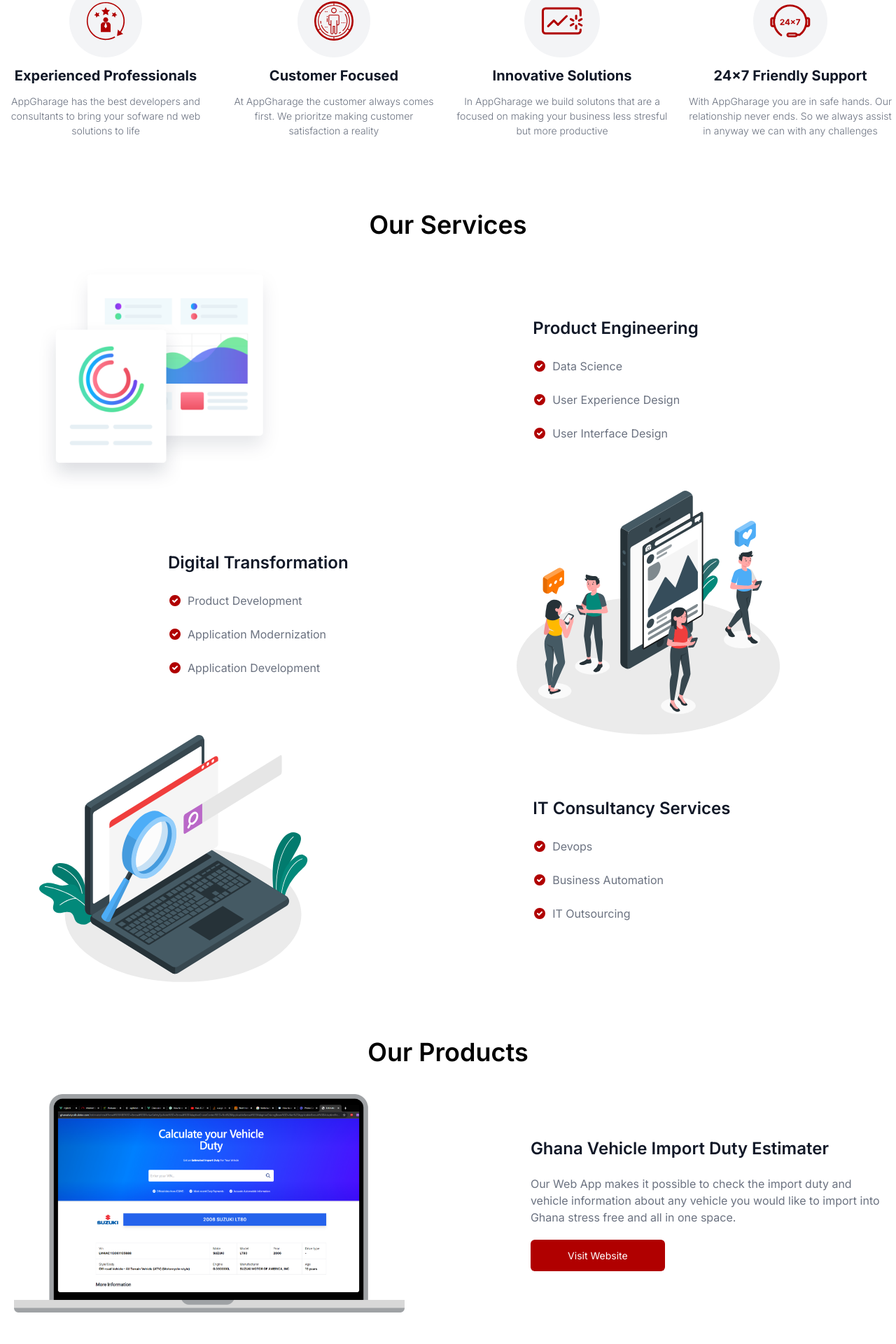
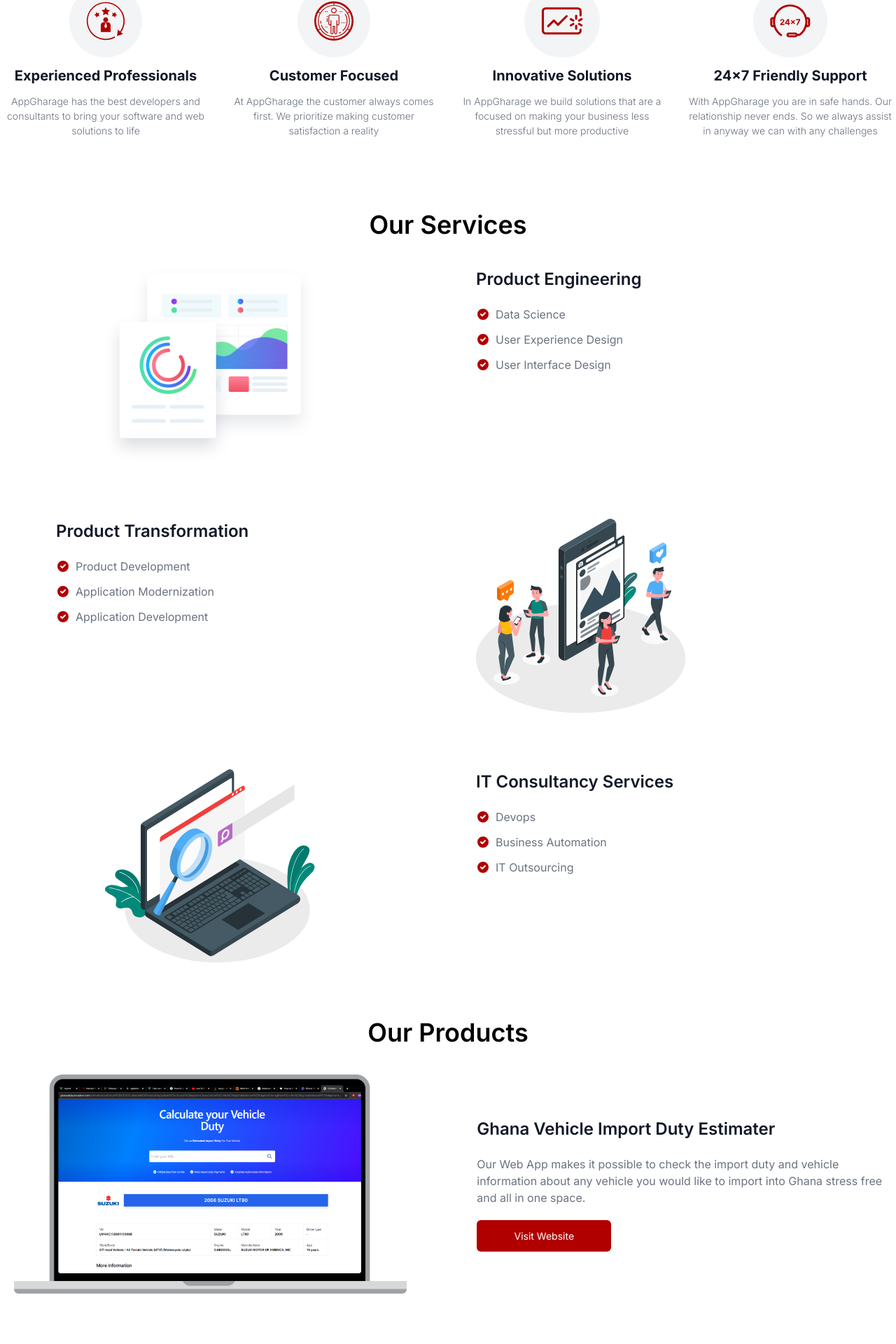
Before and after one commit to cnaallotey/appgharageWebsite, a Vue app: page / in a window 1280 px wide. Shown: the part 675-2595 px from the top of the page at 70% size. Built offline with nearby package versions, Linux system fonts and the light colour scheme.

Commit message:
ui changes

```diff
--- a/src/components/homepage.vue
+++ b/src/components/homepage.vue
@@ -19,7 +19,7 @@
               <p
                 class="font-normal text-gray-500 text-base md:text-lg lg:herocaption text-center lg:text-left px-10 lg:px-0"
               >
-                AppGharage is Your technology partner for innovative and impactful digital
+                AppGharage is your technology partner for innovative and impactful digital
                 solutions.
               </p>
             </div>
@@ -36,10 +36,10 @@
         >
           Why Choose Us?
         </h1>
-        <div class="flex flex-wrap -mx-3 overflow-hidden space-y-10 md:space-y-0">
+        <div class="flex flex-wrap -mx-3 overflow-hidden space-y-5 md:space-y-0">
           <div class="px-3 w-full md:w-1/2 overflow-hidden lg:w-1/4 xl:w-1/4">
             <div
-              class="w-full px-8 md:px-0 flex flex-col space-y-3 items-center justify-start transform cursor-pointer pb-5 border-b-4 border-transparent hover:border-red-600 transition ease-linear delay-100"
+              class="w-full px-8 md:px-0 flex flex-col space-y-3 items-center justify-start transform cursor-pointer pb-0 md:pb-5 border-b-0 md:border-b-4 border-transparent hover:border-red-600 transition ease-linear delay-100"
             >
               <div class="rounded-full bg-gray-100">
                 <img src="../assets/pro.svg" class="h-14 m-6" alt="" />
@@ -50,8 +50,8 @@
               <p
                 class="font-light text-sm text-gray-500 text-center tracking-normal leading-normal"
               >
-                AppGharage has the best developers and consultants to bring your sofware
-                nd web solutions to life
+                AppGharage has the best developers and consultants to bring your software
+                and web solutions to life
               </p>
             </div>
           </div>
@@ -59,7 +59,7 @@
           <div class="my-3 px-3 w-full md:w-1/2 overflow-hidden lg:w-1/4 xl:w-1/4">
             <!-- Column Content -->
             <div
-              class="w-full px-8 md:px-0 flex flex-col space-y-3 items-center justify-start transform cursor-pointer pb-5 border-b-4 border-transparent hover:border-red-600 transition ease-linear delay-100"
+              class="w-full px-8 md:px-0 flex flex-col space-y-3 items-center justify-start transform cursor-pointer pb-0 md:pb-5 border-b-0 md:border-b-4 border-transparent hover:border-red-600 transition ease-linear delay-100"
             >
               <div class="rounded-full bg-gray-100">
                 <img src="../assets/customer.svg" class="h-14 m-6" alt="" />
@@ -70,7 +70,7 @@
               <p
                 class="font-light text-sm text-gray-500 text-center tracking-normal leading-normal"
               >
-                At AppGharage the customer always comes first. We prioritze making
+                At AppGharage the customer always comes first. We prioritize making
                 customer satisfaction a reality
               </p>
             </div>
@@ -79,7 +79,7 @@
           <div class="my-3 px-3 w-full md:w-1/2 overflow-hidden lg:w-1/4 xl:w-1/4">
             <!-- Column Content -->
             <div
-              class="w-full px-8 md:px-0 flex flex-col space-y-3 items-center justify-start transform cursor-pointer pb-5 border-b-4 border-transparent hover:border-red-600 transition ease-linear delay-100"
+              class="w-full px-8 md:px-0 flex flex-col space-y-3 items-center justify-start transform cursor-pointer pb-0 md:pb-5 border-b-0 md:border-b-4 border-transparent hover:border-red-600 transition ease-linear delay-100"
             >
               <div class="rounded-full bg-gray-100">
                 <img src="../assets/innovative.svg" class="h-10 mx-6 my-8" alt="" />
@@ -90,8 +90,8 @@
               <p
                 class="font-light text-sm text-gray-500 text-center tracking-normal leading-normal"
               >
-                In AppGharage we build solutons that are a focused on making your business
-                less stresful but more productive
+                In AppGharage we build solutions that are a focused on making your
+                business less stressful but more productive
               </p>
             </div>
           </div>
@@ -99,7 +99,7 @@
           <div class="my-3 px-3 w-full md:w-1/2 overflow-hidden lg:w-1/4 xl:w-1/4">
             <!-- Column Content -->
             <div
-              class="w-full px-8 md:px-0 flex flex-col space-y-3 items-center justify-start transform cursor-pointer pb-5 border-b-4 border-transparent hover:border-red-600 transition ease-linear delay-100"
+              class="w-full px-8 md:px-0 flex flex-col space-y-3 items-center justify-start transform cursor-pointer pb-0 md:pb-5 border-b-0 md:border-b-4 border-transparent hover:border-red-600 transition ease-linear delay-100"
             >
               <div class="rounded-full bg-gray-100">
                 <img src="../assets/support.svg" class="h-12 mx-6 my-7" alt="" />
@@ -124,22 +124,22 @@
         >
           Our Services
         </h1>
-        <div class="space-y-10 md:space-y-0">
+        <div class="space-y-10 md:space-y-20">
           <div
-            class="flex flex-col md:flex-row space-y-10 md:space-y-0 space-x-0 md:space-x-20"
+            class="flex flex-col md:flex-row items-start space-y-5 md:space-y-0 space-x-0 md:space-x-20"
           >
-            <div class="w-full md:w-1/2 px-14">
-              <img src="../assets/screen.png" class="h-auto md:h-80 w-auto" alt="" />
+            <div class="w-full md:w-1/2">
+              <img src="../assets/screen.png" class="w-3/4 md:w-1/2 mx-auto" alt="" />
             </div>
-            <div
-              class="w-full h-auto md:w-1/2 space-y-6 flex flex-col justify-center pl-0 md:pl-5 lg:pl-20"
-            >
+            <div class="w-full md:w-1/2 flex justify-center lg:justify-start">
+              <div class="h-auto w-auto space-y-5 flex flex-col items-center md:items-start">
                 <h3
                   class="font-semibold tracking-normal text-gray-900"
                   style="font-size: 24px"
                 >
                   Product Engineering
                 </h3>
+                <div class="space-y-3 flex flex-col">
                   <div class="flex flex-row space-x-2 items-center">
                     <svg
                       xmlns="http://www.w3.org/2000/svg"
@@ -196,21 +196,27 @@
                   </div>
                 </div>
               </div>
-          <div
-            class="flex flex-col md:flex-row-reverse space-y-10 md:space-y-0 space-x-0 md:space-x-20"
-          >
-            <div class="w-full md:w-1/2 px-14">
-              <img src="../assets/digitaltransformation.svg" class="h-full" alt="" />
+            </div>
           </div>
           <div
-              class="w-full h-auto md:w-1/2 space-y-6 flex flex-col justify-center pl-0 md:pl-20 lg:pl-40"
+            class="flex flex-col md:flex-row-reverse items-start space-y-10 md:space-y-0 space-x-0 md:space-x-20"
           >
+            <div class="w-full md:w-1/2">
+              <img
+                src="../assets/digitaltransformation.svg"
+                class="w-3/4 md:w-1/2 mx-auto lg:mx-0"
+                alt=""
+              />
+            </div>
+            <div class="w-full md:w-1/2 flex justify-center lg:justify-start">
+              <div class="h-auto w-auto space-y-5 flex flex-col items-center md:items-start">
                 <h3
                   class="font-semibold tracking-normal text-gray-900"
                   style="font-size: 24px"
                 >
-                Digital Transformation
+                  Product Transformation
                 </h3>
+                <div class="space-y-3 flex flex-col">
                   <div class="flex flex-row space-x-2 items-center">
                     <svg
                       xmlns="http://www.w3.org/2000/svg"
@@ -267,21 +273,23 @@
                   </div>
                 </div>
               </div>
-          <div
-            class="flex flex-col md:flex-row space-y-10 md:space-y-0 space-x-0 md:space-x-20"
-          >
-            <div class="w-full md:w-1/2 px-14">
-              <img src="../assets/consultancy.svg" class="h-full" alt="" />
+            </div>
           </div>
           <div
-              class="w-full h-auto md:w-1/2 space-y-6 flex flex-col justify-center pl-0 md:pl-5 lg:pl-20"
+            class="flex flex-col md:flex-row items-start space-y-10 md:space-y-0 space-x-0 md:space-x-20"
           >
+            <div class="w-full md:w-1/2">
+              <img src="../assets/consultancy.svg" class="w-3/4 md:w-1/2 mx-auto" alt="" />
+            </div>
+            <div class="w-full md:w-1/2 flex justify-center lg:justify-start">
+              <div class="h-auto w-auto space-y-5 flex flex-col items-center md:items-start">
                 <h3
                   class="font-semibold tracking-normal text-gray-900"
                   style="font-size: 24px"
                 >
                   IT Consultancy Services
                 </h3>
+                <div class="space-y-3 flex flex-col">
                   <div class="flex flex-row space-x-2 items-center">
                     <svg
                       xmlns="http://www.w3.org/2000/svg"
@@ -340,6 +348,8 @@
               </div>
             </div>
           </div>
+        </div>
+      </div>
 
       <div class="w-full space-y-10 md:space-y-10">
         <h1
@@ -355,16 +365,16 @@
             <img src="../assets/Macbook Pro.png" class="w-full" alt="" />
           </div>
           <div
-            class="w-full md:w-1/2 pr-5 pl-0 lg:pl-20 space-y-5 flex flex-col justify-center"
+            class="w-full md:w-1/2 pl-0 space-y-5 flex flex-col justify-center"
           >
             <h2
-              class="font-semibold tracking-normal leading-normal text-gray-900"
+              class="font-semibold tracking-normal leading-normal text-center md:text-left text-gray-900"
               style="font-size: 24px"
             >
               Ghana Vehicle Import Duty Estimater
             </h2>
             <p
-              class="font-normal tracking-normal text-gray-500 leading-normal"
+              class="font-normal tracking-normal text-gray-500 text-center md:text-left leading-normal"
               style="font-size: 16px"
             >
               Our Web App makes it possible to check the import duty and vehicle
@@ -374,7 +384,7 @@
 
             <a
               href="https://ghanadutycalculator.com/estimates"
-              class="w-48 text-center py-3 font-normal cursor-pointer text-white rounded-md"
+              class="w-48 text-center py-3 font-normal cursor-pointer mx-auto md:mx-0 text-white rounded-md"
               style="background-color: #b00000; font-size: 14px"
               >Visit Website</a
             >
--- a/src/components/navbar.vue
+++ b/src/components/navbar.vue
@@ -5,9 +5,9 @@
   >
     <section class="relative max-w-screen-xl mx-auto px-5 md:px-10 xl:px-0">
       <div class="w-full py-1 flex items-center justify-between">
-        <div class="flex space-x-2 items-center">
+        <div class="flex items-center">
           <img src="../assets/logoonly.png" class="h-12 md:h-16" alt="logo" />
-          <p class="font-bold text-xl md:text-2xl hidden md:contents">AppGharage</p>
+          <p class="font-bold text-gray-700 text-lg md:text-2xl">AppGharage</p>
         </div>
 
         <div class="hidden lg:flex space-x-7 items-center">
--- a/src/components/products.vue
+++ b/src/components/products.vue
@@ -15,13 +15,13 @@
         />
       </div>
       <div
-        class="w-full md:w-1/2 pr-0 md:pr-5 pl-0 lg:pl-20 space-y-5 flex flex-col justify-center"
+        class="w-full md:w-1/2 pr-0 md:pr-5 space-y-5 flex flex-col justify-center"
       >
-        <h2 class="font-semibold tracking-normal text-gray-900" style="font-size: 24px">
+        <h2 class="font-semibold tracking-normal text-center md:text-left text-gray-900" style="font-size: 24px">
           Ghana Vehicle Import Duty Estimater
         </h2>
         <p
-          class="font-normal tracking-normal text-gray-500 leading-normal"
+          class="font-normal tracking-normal text-center md:text-left text-gray-500 leading-normal"
           style="font-size: 16px"
         >
           Our Web App makes it possible to check the import duty and vehicle information
@@ -31,7 +31,7 @@
 
         <a
           href="https://ghanadutycalculator.com/estimates"
-          class="w-48 text-center py-3 font-normal text-white rounded-md"
+          class="w-48 text-center mx-auto md:mx-0 py-3 font-normal text-white rounded-md"
           style="background-color: #b00000; font-size: 14px"
           >Visit Website</a
         >
```
Also changed, not shown: 11 other files (tests, documents, lock files or other folders). Lines whose indentation alone changed are shown as unchanged.
